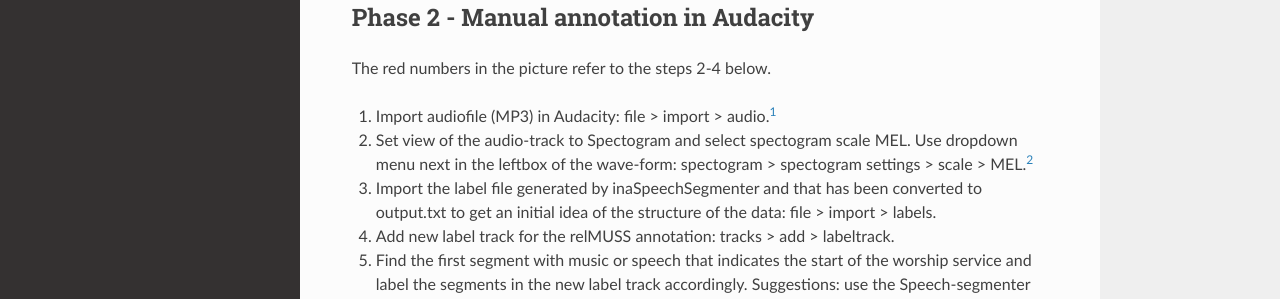
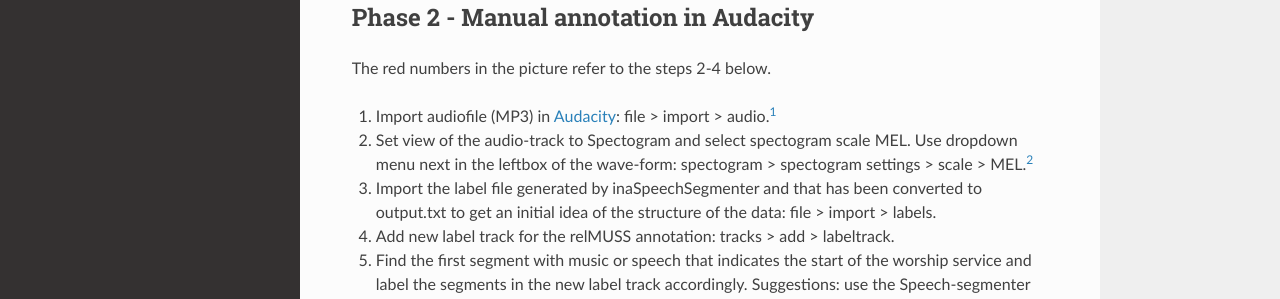
Before and after one commit to ttjpleizier/relmuss-specification, an MkDocs documentation site: the page built from docs/workflow.md, in a window 1280 px wide and 900 px high. Shown: the part 336-635 px from the top of the window. Built offline with MkDocs 1.6.1, drawn with Linux system fonts in a browser that asks for light colours; nearby versions of some CDN libraries; part of the change alters nothing that is shown.

```diff
--- a/docs/workflow.md
+++ b/docs/workflow.md
@@ -9,7 +9,7 @@
 ## Phase 2 - Manual annotation in Audacity
 The red numbers in the picture refer to the steps 2-4 below.
 
-1. Import audiofile (MP3) in Audacity: file > import > audio.[^macos]
+1. Import audiofile (MP3) in [Audacity](https://www.audacityteam.org/): file > import > audio.[^macos]
 2. Set view of the audio-track to Spectogram and select spectogram scale MEL. Use dropdown menu next in the leftbox of the wave-form: spectogram > spectogram settings > scale > MEL.[^stereo]
 4. Import the label file generated by inaSpeechSegmenter and that has been converted to output.txt to get an initial idea of the structure of the data: file > import > labels.
 5. Add new label track for the relMUSS annotation: tracks > add > labeltrack.
```
